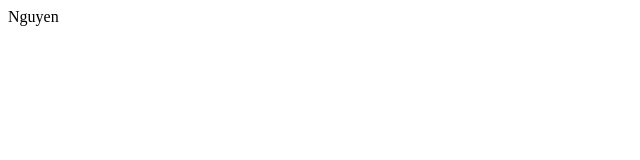
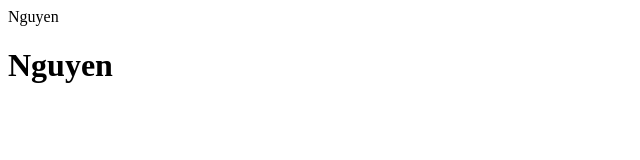
Before and after one commit to TruongThiQuynhAnh15/LandingPage, a plain HTML site: page index.html in a window 1280 px wide. Shown: the whole page, without its empty margins (0-640 px from the left). Drawn offline with Linux system fonts and the light colour scheme.

Commit message:
Update index.html

```diff
--- a/index.html
+++ b/index.html
@@ -5,5 +5,6 @@
     </head>
     <body>
         <a>Nguyen</a>
+        <h1>Nguyen</h1>
     </body>
 </html>
```
